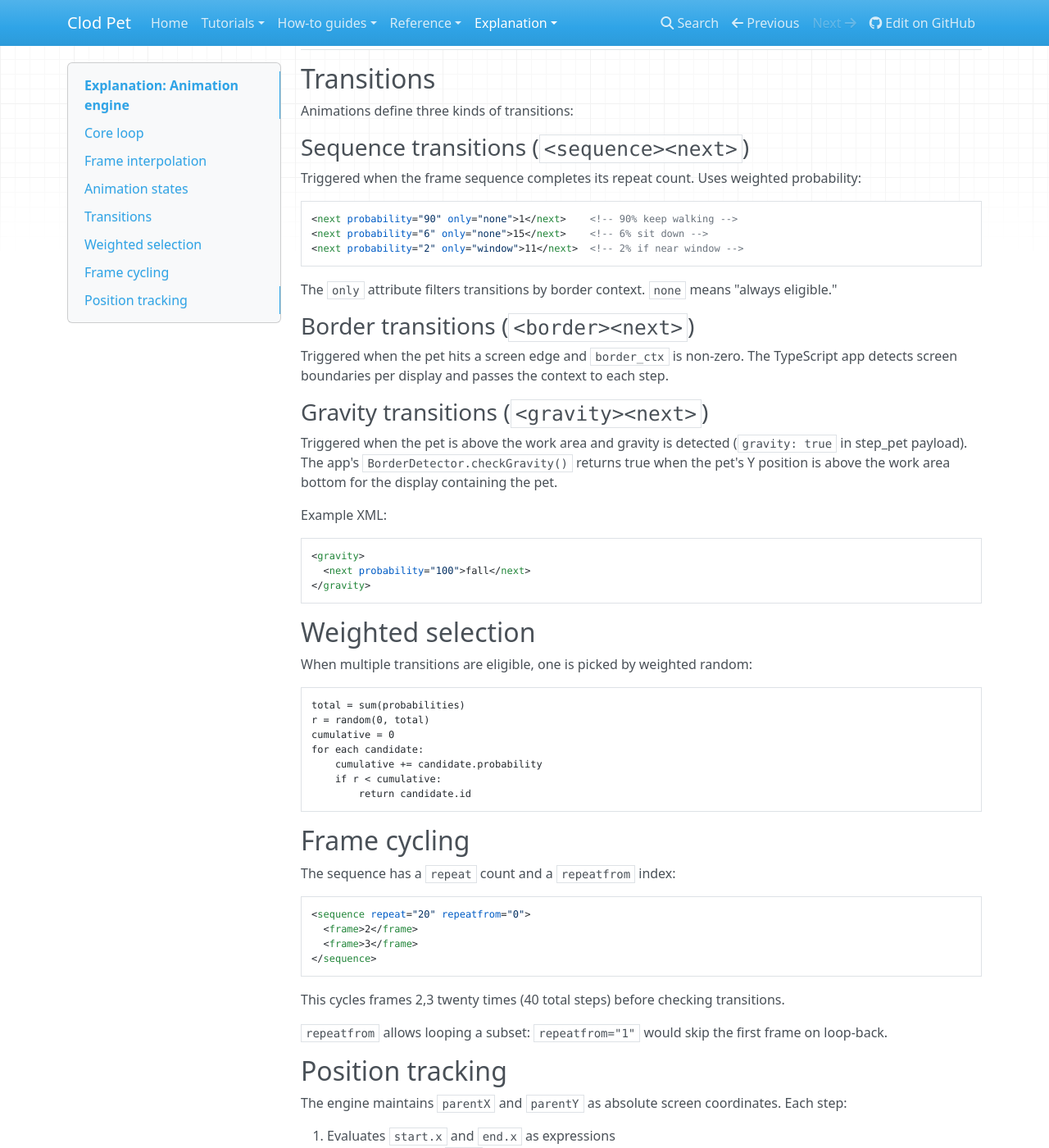
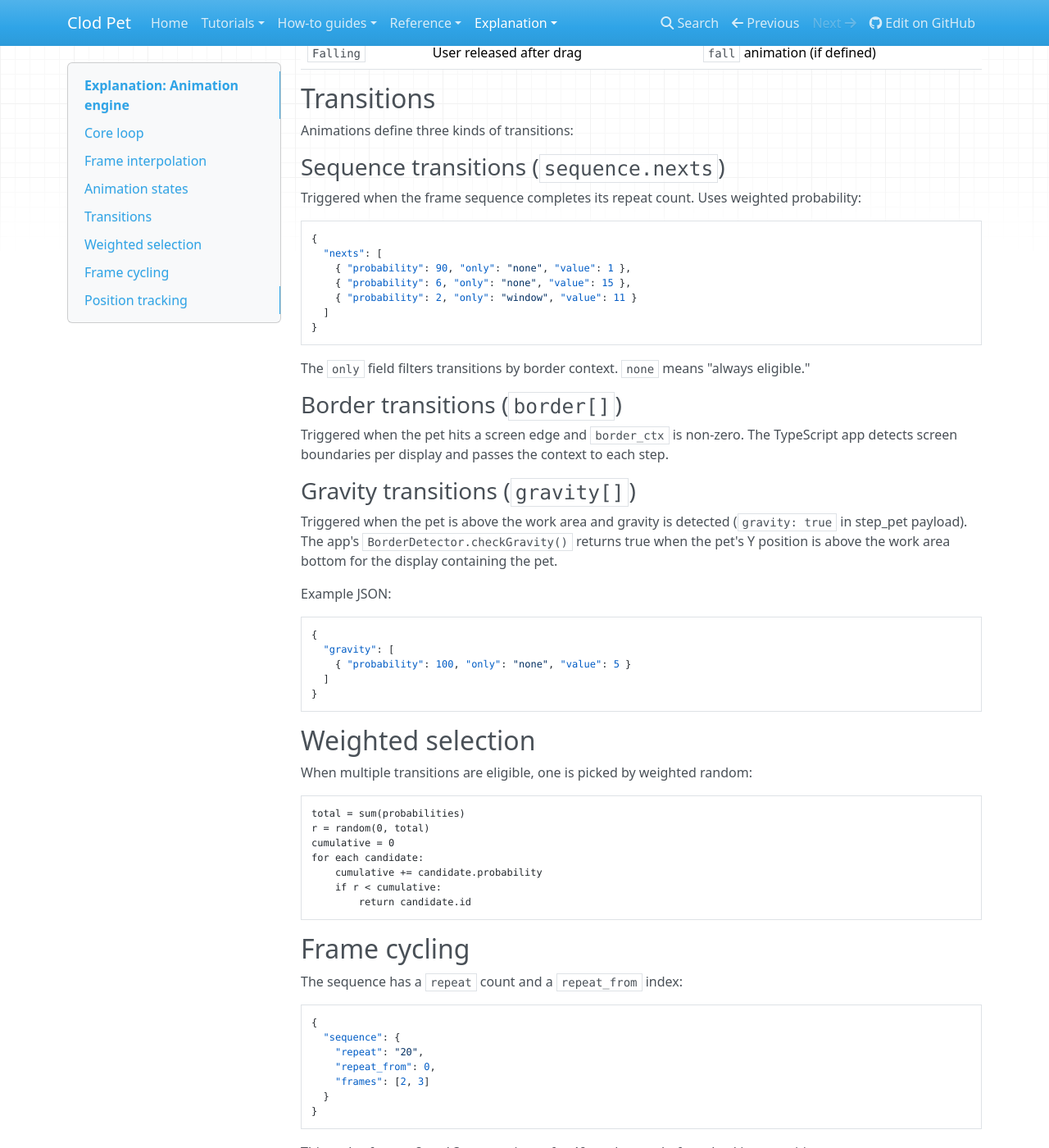
Before and after one commit to laurajoyhutchins/clod-pet, an MkDocs documentation site: the page built from docs/explanation/animation-engine.md, in a window 1280 px wide and 1400 px high, scrolled down 862 px. Shown: the whole window at 82% size. Built offline with MkDocs 1.6.1, drawn with Linux system fonts in a browser that asks for light colours; nearby versions of some CDN libraries; some of the changed text lies outside the part shown.

Commit message:
Docs: Modernize pet definition reference (JSON)

````diff
--- a/docs/explanation/animation-engine.md
+++ b/docs/explanation/animation-engine.md
@@ -1,6 +1,6 @@
 # Explanation: Animation engine
 
-The engine is a finite state machine that interprets animation definitions from `animations.xml`.
+The engine is a finite state machine that interprets animation definitions from `animations.json` (with legacy XML pets converted before they reach the engine).
 
 ## Core loop
 
@@ -33,7 +33,7 @@ This allows smooth acceleration, fading, and positional changes without keyframe
 | State | When | Animation |
 |-------|------|-----------|
 | `Idle` | Pet exists but hasn't started | None |
-| `Animating` | Normal operation | Current animation from XML |
+| `Animating` | Normal operation | Current animation from JSON |
 | `Dragging` | User clicked and holds | `drag` animation (if defined) |
 | `Falling` | User released after drag | `fall` animation (if defined) |
 
@@ -41,31 +41,37 @@ This allows smooth acceleration, fading, and positional changes without keyframe
 
 Animations define three kinds of transitions:
 
-### Sequence transitions (`<sequence><next>`)
+### Sequence transitions (`sequence.nexts`)
 
 Triggered when the frame sequence completes its repeat count. Uses weighted probability:
 
-```xml
-<next probability="90" only="none">1</next>    <!-- 90% keep walking -->
-<next probability="6" only="none">15</next>    <!-- 6% sit down -->
-<next probability="2" only="window">11</next>  <!-- 2% if near window -->
+```json
+{
+  "nexts": [
+    { "probability": 90, "only": "none", "value": 1 },
+    { "probability": 6, "only": "none", "value": 15 },
+    { "probability": 2, "only": "window", "value": 11 }
+  ]
+}
 ```
 
-The `only` attribute filters transitions by border context. `none` means "always eligible."
+The `only` field filters transitions by border context. `none` means "always eligible."
 
-### Border transitions (`<border><next>`)
+### Border transitions (`border[]`)
 
 Triggered when the pet hits a screen edge and `border_ctx` is non-zero. The TypeScript app detects screen boundaries per display and passes the context to each step.
 
-### Gravity transitions (`<gravity><next>`)
+### Gravity transitions (`gravity[]`)
 
 Triggered when the pet is above the work area and gravity is detected (`gravity: true` in step_pet payload). The app's `BorderDetector.checkGravity()` returns true when the pet's Y position is above the work area bottom for the display containing the pet.
 
-Example XML:
-```xml
-<gravity>
-  <next probability="100">fall</next>
-</gravity>
+Example JSON:
+```json
+{
+  "gravity": [
+    { "probability": 100, "only": "none", "value": 5 }
+  ]
+}
 ```
 
 ## Weighted selection
@@ -84,18 +90,21 @@ for each candidate:
 
 ## Frame cycling
 
-The sequence has a `repeat` count and a `repeatfrom` index:
+The sequence has a `repeat` count and a `repeat_from` index:
 
-```xml
-<sequence repeat="20" repeatfrom="0">
-  <frame>2</frame>
-  <frame>3</frame>
-</sequence>
+```json
+{
+  "sequence": {
+    "repeat": "20",
+    "repeat_from": 0,
+    "frames": [2, 3]
+  }
+}
 ```
 
-This cycles frames 2,3 twenty times (40 total steps) before checking transitions.
+This cycles frames 2 and 3 twenty times, for 40 total steps, before checking transitions.
 
-`repeatfrom` allows looping a subset: `repeatfrom="1"` would skip the first frame on loop-back.
+`repeat_from` allows looping a subset: a value of `1` would skip the first frame on loop-back.
 
 ## Position tracking
 
@@ -105,4 +114,4 @@ The engine maintains `parentX` and `parentY` as absolute screen coordinates. Eac
 2. Interpolates to get `curX`
 3. Accumulates: `parentX += curX`
 
-This means the position is the integral of all per-step movements, not an absolute value from the XML.
+This means the position is the integral of all per-step movements, not an absolute value from the JSON definition.
--- a/mkdocs.yml
+++ b/mkdocs.yml
@@ -14,7 +14,7 @@ nav:
       - Add a custom pet: howto/add-custom-pet.md
   - Reference:
       - IPC API: reference/ipc-api.md
-      - animations.xml: reference/animations-xml.md
+      - animations.json: reference/animations-json.md
       - Expression language: reference/expressions.md
       - Scripts: reference/scripts.md
   - Explanation:
````
Also changed, not shown: other parts of docs/explanation/animation-engine.md (+1 -1 lines), docs/explanation/architecture.md (+2 -2 lines), docs/howto/add-custom-pet.md (+8 -1 lines), docs/reference/animations-json.md (added, +137 -0 lines), docs/reference/animations-xml.md (deleted, +0 -128 lines).
